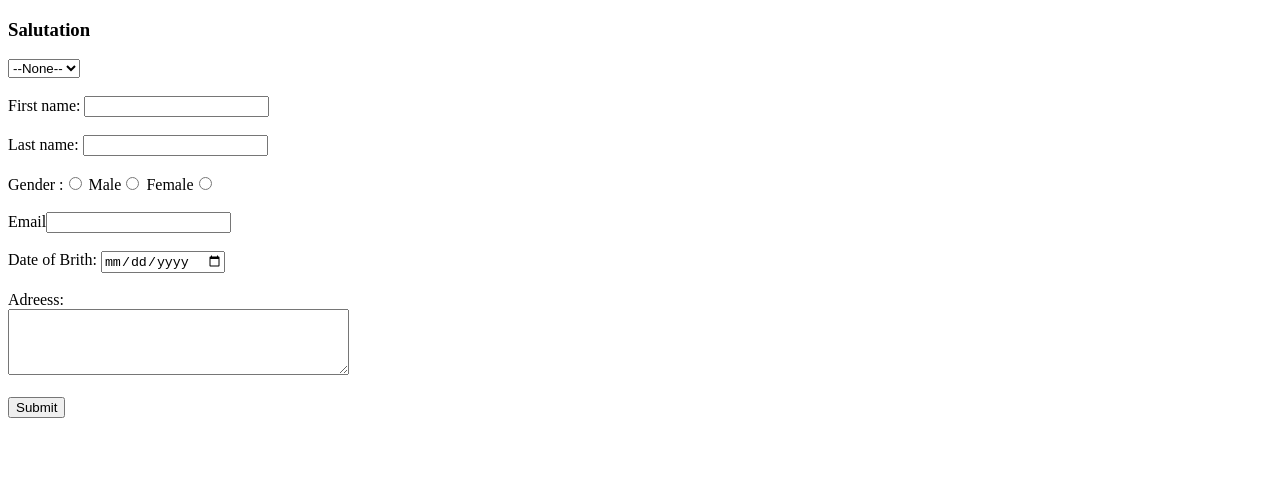
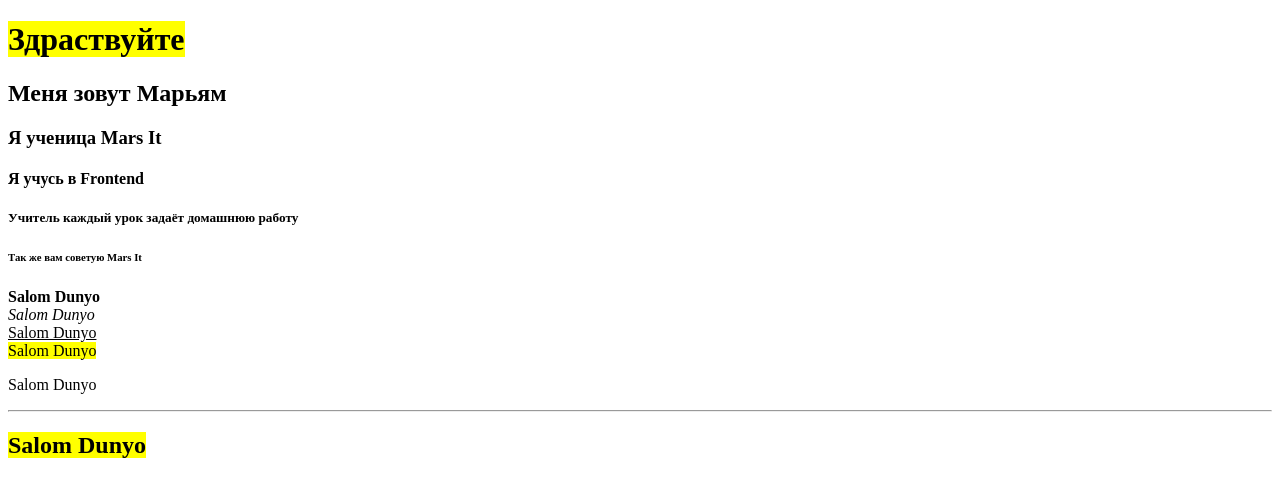
Before and after one commit to marii280608-stack/marisha, a plain HTML site: page index.html in a window 1280 px wide. Drawn offline with Linux system fonts and the light colour scheme.

Commit message:
Add files via upload

```diff
--- a/index.html
+++ b/index.html
@@ -3,55 +3,33 @@
 <head>
     <meta charset="UTF-8">
     <meta name="viewport" content="width=device-width, initial-scale=1.0">
-    <title>form</title>
+    <title>1-dars</title>
 </head>
 <body>
-    <h3>Salutation</h3>
-    <form>
-        <label for=""></label>
-         <select name="salutation" id="salutation">
-            <option value="">--None--</option>
-            <option value="1">Russian</option>
-            <option value="2">English</option>
-            <option value="3">Turkish</option>
-            <option value="4">Uzbek</option>
-        </select>
-         <br><br>
-         <label for="fname">First name:</label>
-    <input type="text" id="fname" name="fname">
-    <br><br>
-    <label for="Iname">Last name:</label>
-    <input type="text" id="Iname" name="Iname">
-    <br><br>
-        <label>Gender :</label><input type="radio" name="gender">
-        <label for="">Male</label><input type="radio" name="gender" id="">
-        <label for="">Female</label><input type="radio" name="gender id="">
-         <br><br>
-         <label for="">Email</label><input type="email" name="" id="">
-         <br><br>
-         <label for="">Date of Brith: </label><input type="date" name="" id="">
-         <br><br>
-        <label for="address">Adreess: </label><br>
-        <textarea name="" id="" cols="40" rows="4"></textarea>
-         <br><br>
-         <input type="submit" value="Submit">
+    <h1>
+       <mark>Здраствуйте
+       </mark>
+    </h1>
+    <h2>Меня зовут Марьям</h2>
+    <h3>Я ученица Mars It</h3>
+    <h4>Я учусь в Frontend</h4>
+    <h5>Учитель каждый урок задаёт домашнюю работу</h5>
+    <h6>Так же вам советую Mars It </h6>
 
 
+    <b>Salom Dunyo</b>
+    <br>
+    <i>Salom Dunyo</i>
+    <br>
+    <u>Salom Dunyo</u>
+    <br>
+    <mark>Salom Dunyo</mark>
+    <p>Salom Dunyo</p>
+    <hr>
+    <h2>
+        <mark>Salom Dunyo</mark>
+    </h2>
+</body>
 
 
-
-
-
-
-
-
-
-
-
-
-
-
-
-    </form>
-</body>
 </html>
```
